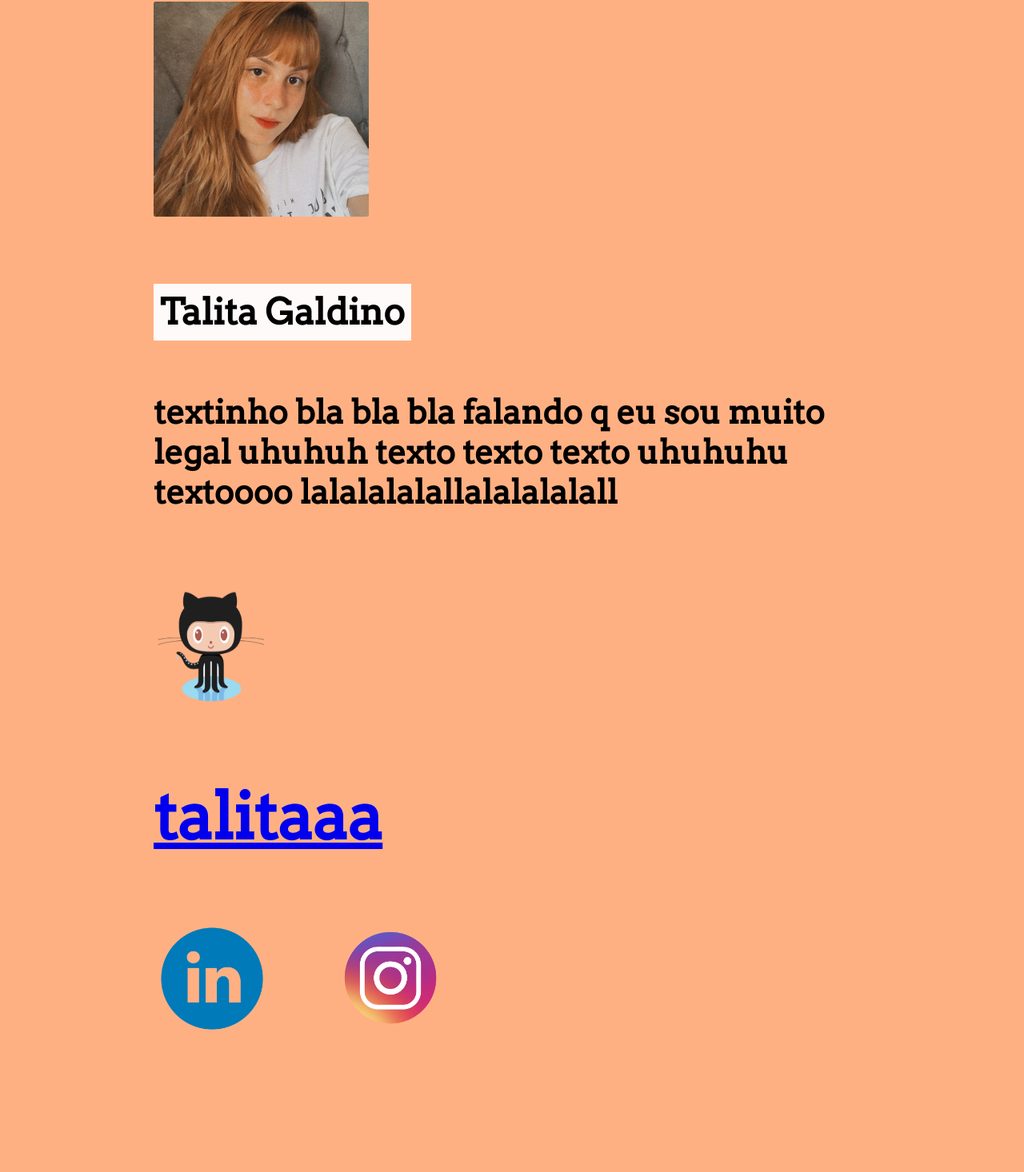
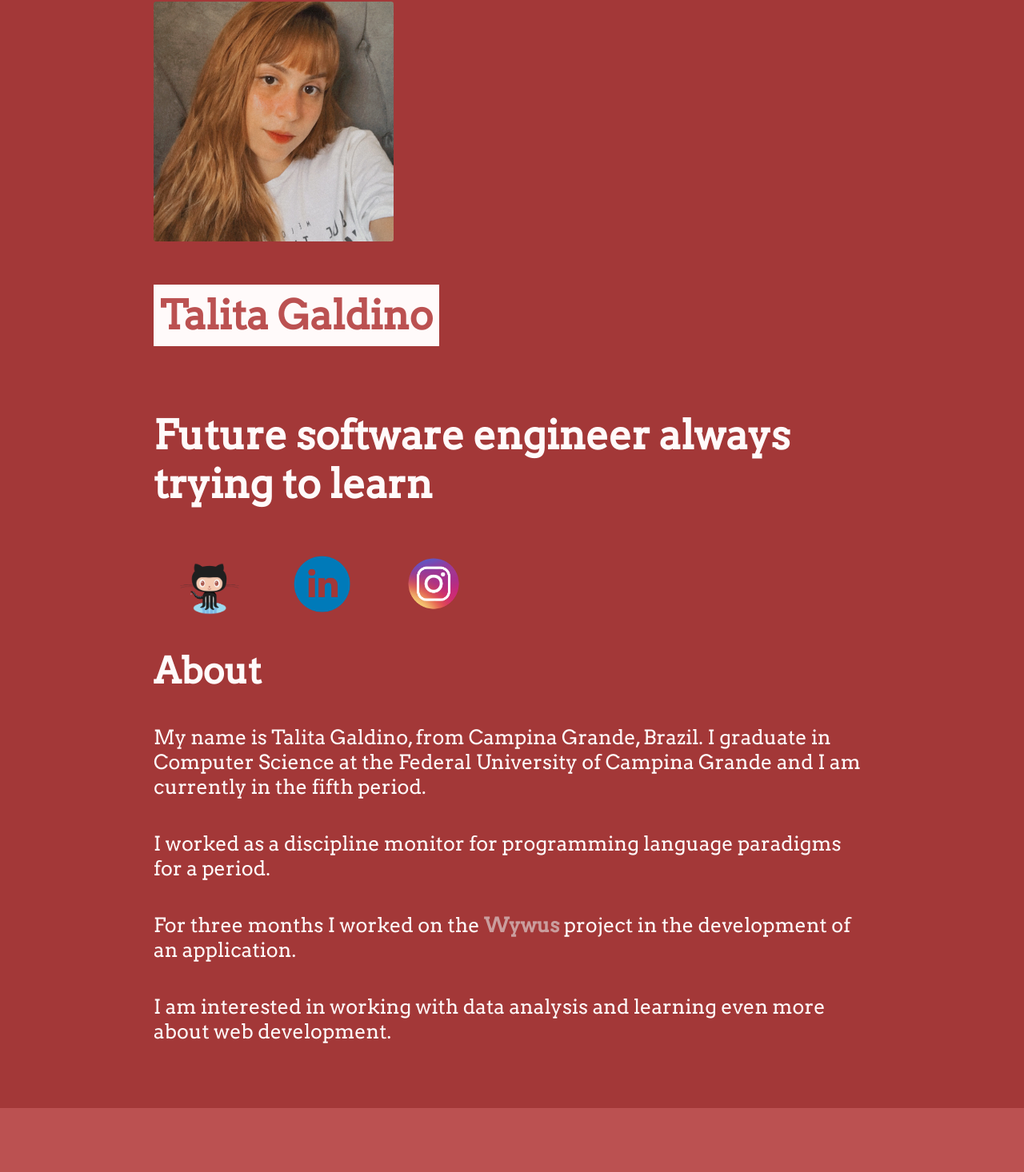
Before and after one commit to talitagaldino/portfolio, a React (Create React App) app: page / in a window 1280 px wide. Shown: the part 78-1544 px from the top of the page at 80% size. Built offline with nearby package versions, Linux system fonts and the light colour scheme.

Commit message:
versão estável

```diff
--- a/src/App.js
+++ b/src/App.js
@@ -4,6 +4,8 @@ import foto from './talita.png';
 import Titulo from './components/Titulo/index';
 import Descricao from './components/Descricao';
 import Links from './components/Links';
+import Informacoes from './components/Informacoes';
+import Rodape from './components/Rodape';
 
 const App = () => (
   <div>
@@ -14,9 +16,10 @@ const App = () => (
         <Titulo />
         <Descricao />
         <Links />
+        <Informacoes />
       </div>
 
-
+      <Rodape />
 
     </div>
 
--- a/src/components/Descricao/index.js
+++ b/src/components/Descricao/index.js
@@ -5,7 +5,7 @@ const Descricao = () => {
     return(
 
     <p className={'caixaDescricao'}>
-    textinho bla bla bla falando q eu sou muito legal uhuhuh texto texto texto uhuhuhu textoooo lalalalalallalalalalall
+        Future software engineer always trying to learn
     </p>
 
     );
--- a/src/components/Descricao/styles.css
+++ b/src/components/Descricao/styles.css
@@ -1,8 +1,8 @@
 .caixaExterna .caixaDescricao{
     padding: 1vh 0vw;
     font-family: 'Arvo';
-    font-weight: bolder;
-    font-size: 3.2vw;
-    margin-top: 26vh;
-    color: black;
+    font-weight: bold;
+    font-size: 50px;
+    margin-top: 200px;
+    color: snow;
 }
--- a/src/components/Informacoes/index.js
+++ b/src/components/Informacoes/index.js
@@ -0,0 +1,28 @@
+import React from 'react';
+import './styles.css';
+
+const Informacoes = () =>{
+    return(
+        <div>
+            <h1 className={'subtitulo'}> About </h1>
+                <h1 className={'textoInformacoes'}>
+                    My name is Talita Galdino, from Campina Grande, Brazil. I graduate in Computer Science at the Federal
+                    University of Campina Grande and I am currently in the fifth period.
+                </h1>
+                <h1 className={'textoInformacoes'}>
+                    I worked as a discipline monitor for programming language paradigms for a period.
+                </h1>
+                <h1 className={'textoInformacoes'}>
+                    For three months I worked on the
+                    <a className={'wywus'} href={'https://www.facebook.com/ProjetoWyWus'} target="_blank"> Wywus </a>
+                    project in the development of an application.
+                </h1>
+                <h1 className={'textoInformacoes'}>
+                    I am interested in working with data analysis and learning even more about web development.
+                </h1>
+
+        </div>
+    );
+}
+
+export default Informacoes;
--- a/src/components/Informacoes/styles.css
+++ b/src/components/Informacoes/styles.css
@@ -0,0 +1,25 @@
+.caixaInterna .subtitulo{
+    padding: 0vh;
+    font-size: 45px;
+    color: snow;
+    font-weight: bold;
+}
+
+.caixaInterna .textoInformacoes{
+    margin-top: 5vh;
+    font-size: 25px;
+    color: snow;
+    font-weight: 100;
+}
+
+.textoInformacoes .wywus{
+    color: rgb(202, 158, 158);
+    cursor: pointer;
+    text-decoration: none;
+    font-weight: bold;
+}
+
+.textoInformacoes .wywus:hover{
+    color: snow;
+    text-decoration: underline;
+}
--- a/src/components/Links/index.js
+++ b/src/components/Links/index.js
@@ -8,16 +8,15 @@ const Links = () => {
     return (
         <div className={'caixaLinks'}>
 
-            <a href='https://www.google.com/' target="_blank">
+            <a href='https://github.com/talitagaldino' target="_blank">
                 <img className={'links'} src={git}></img>
-                <h1>talitaaa</h1>
             </a>
 
-            <a href='https://www.facebook.com/' target="_blank">
+            <a href='https://www.linkedin.com/in/talita-galdino-1808101a7/' target="_blank">
                 <img className={'links'} src={linkedin}></img>
             </a>
 
-            <a href='https://www.instagram.com/' target="_blank">
+            <a href='https://www.instagram.com/talita_galdino' target="_blank">
                 <img className={'links'} src={insta}></img>
             </a>
 
--- a/src/components/Links/styles.css
+++ b/src/components/Links/styles.css
@@ -1,16 +1,18 @@
-.caixaExterna .caixaLinks{
+.caixaInterna .caixaLinks{
     padding: 1vh 0vw;
-    font-size: 5vh;
+    margin-top: 1vh;
+    overflow: hidden;
 }
 
 .caixaLinks .links{
-    color: rgb(192, 99, 37);
     padding: 1px;
-    width: 18vh;
-    height: 18vh;
+    width: 80px;
+    margin: 30px;
+    display: inline-block;
+    overflow: hidden
+}
+
+.caixaLinks .links:hover{
+    background-color: whitesmoke;
     cursor: pointer;
-    margin: 10vh 10vh 10vh 0;
-    display: inline-block;
-
-
 }
--- /dev/null
+++ b/src/components/Rodape/index.js
@@ -0,0 +1,14 @@
+import React from 'react';
+import './styles.css';
+
+const Rodape = () => {
+    return(
+        <div className={'rodape'}>
+            <h3 className={'textoRodape'}>
+                Handcrafted by me © 2020
+            </h3>
+        </div>
+    );
+}
+
+export default Rodape;
--- /dev/null
+++ b/src/components/Rodape/styles.css
@@ -0,0 +1,10 @@
+.caixaExterna .rodape{
+    max-width: 100%;
+    padding: 10vh 15vw;
+    background-color: rgb(187, 81, 81);
+}
+
+h3.textoRodape{
+    background-color: rgb(187, 81, 81);
+    font-size: 3vh;
+}
--- a/src/components/Titulo/styles.css
+++ b/src/components/Titulo/styles.css
@@ -1,9 +1,11 @@
 .caixaInterna .titulo{
-    margin-top: 10vh;
+    margin-top: 50px;
     padding: 1vh;
     background-color: snow;
-    font-size: 3.5vw;
+    font-size: 50px;
     display: flex;
     justify-content: flex-start;
     position: absolute;
+    color:rgb(187, 81, 81);
+    max-width: 60%;
 }
--- a/src/styles.css
+++ b/src/styles.css
@@ -3,17 +3,18 @@
     padding: 0;
     outline: 0;
     box-sizing: border-box;
-    background-color: rgba(255, 176, 130);
 }
 
 body{
     font-family: 'Arvo', 'Open Sans';
-    background-color: rgba(255, 176, 130);
+    background-color: rgb(163, 56, 56);
 }
 
 
 .imagem{
-    width:30%;
+    width: 100%;
+    max-width: 300px;
+    min-width: 300px;
     border-radius: 1%;
 }
 
@@ -22,5 +23,5 @@ body{
 }
 
 .caixaExterna .caixaInterna{
-    min-width: 80%;
+    min-width: 100vh 100vw;
 }
```
